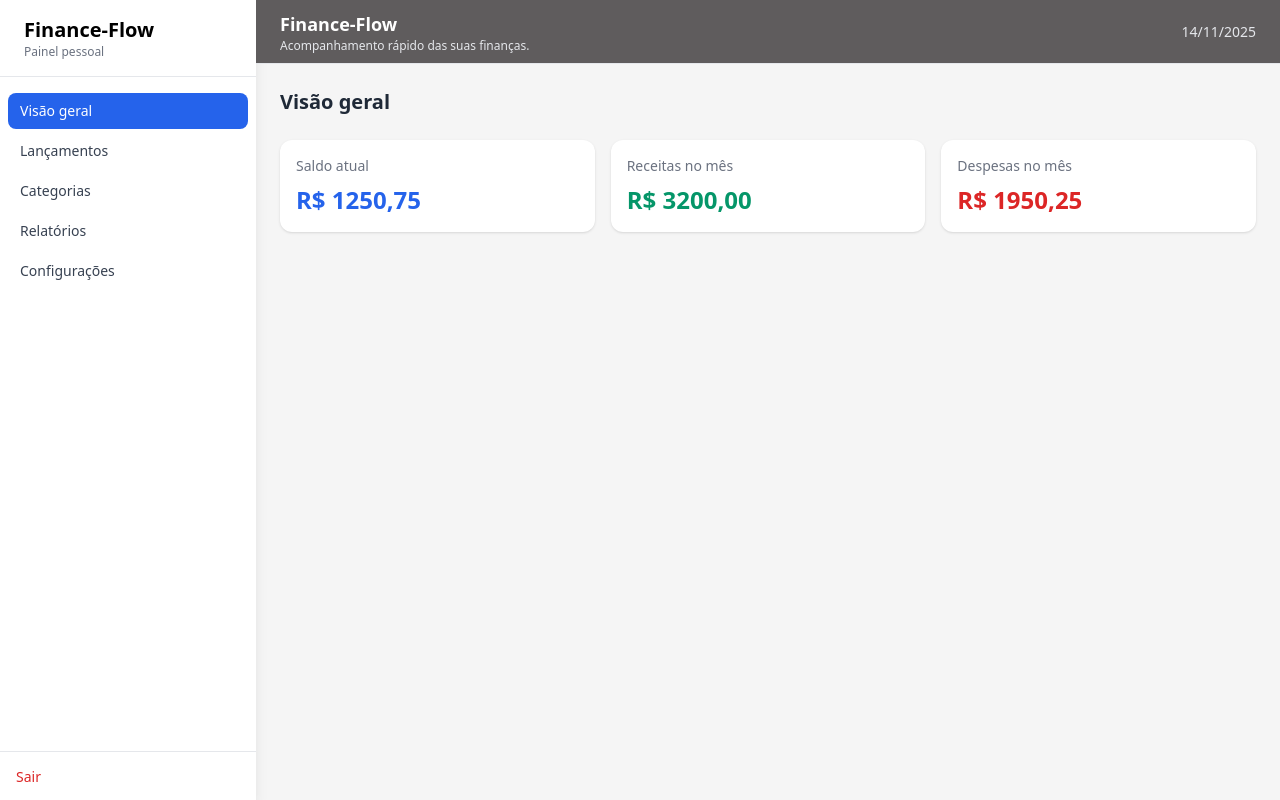
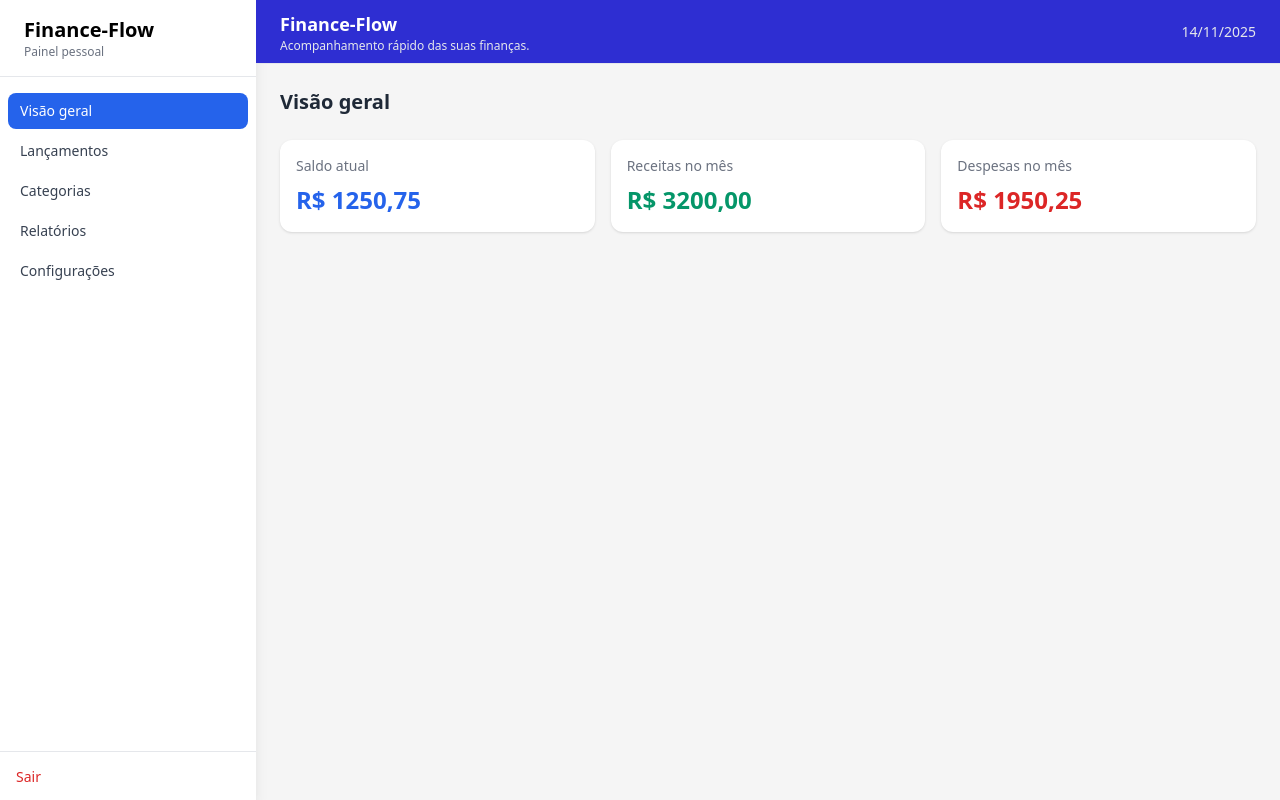
Before and after one commit to lglducci/FinanceFlow, a React (Vite) app: page / in a window 1280 px wide. Both pictures are taken after typing "name@example.com", "Sample123" into the empty fields and a click on the button "Entrar". Built offline with nearby package versions, Linux system fonts and the light colour scheme.

Commit message:
Update Header.jsx

```diff
--- a/src/components/Header.jsx
+++ b/src/components/Header.jsx
@@ -1,6 +1,6 @@
  export default function Header() {
   return (
-    <header className="h-16 border-b flex items-center justify-between px-6 bg-[#5f5c5d]">
+    <header className="h-16 border-b flex items-center justify-between px-6 bg-[#2e2ed2]">
       <div>
         <h1 className="text-lg font-semibold text-white">Finance-Flow</h1>
         <p className="text-xs text-gray-200">
```
